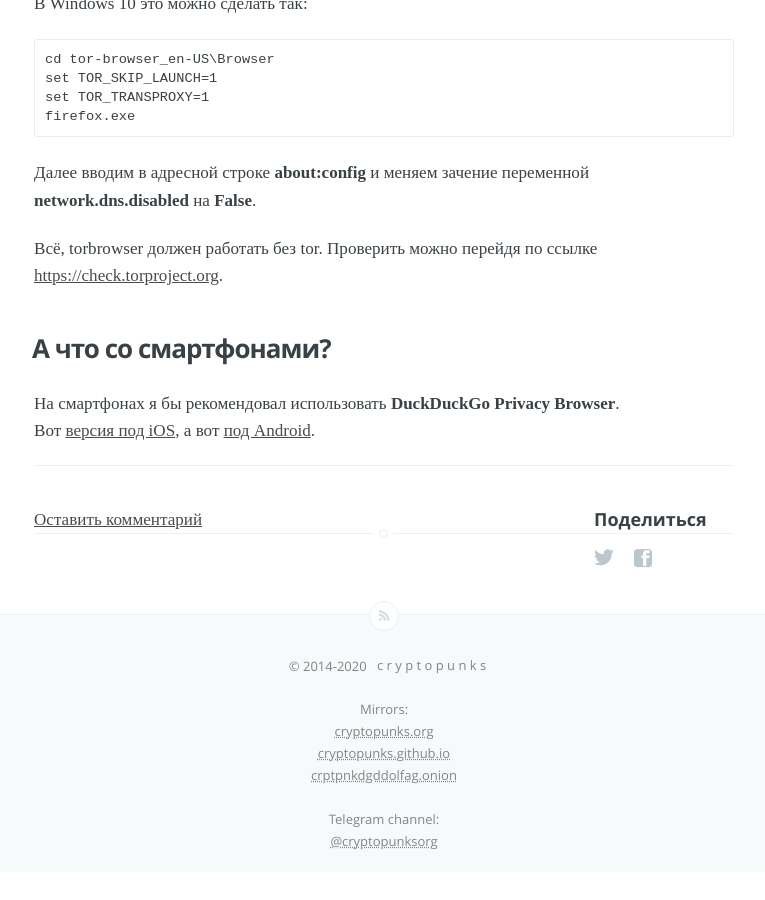
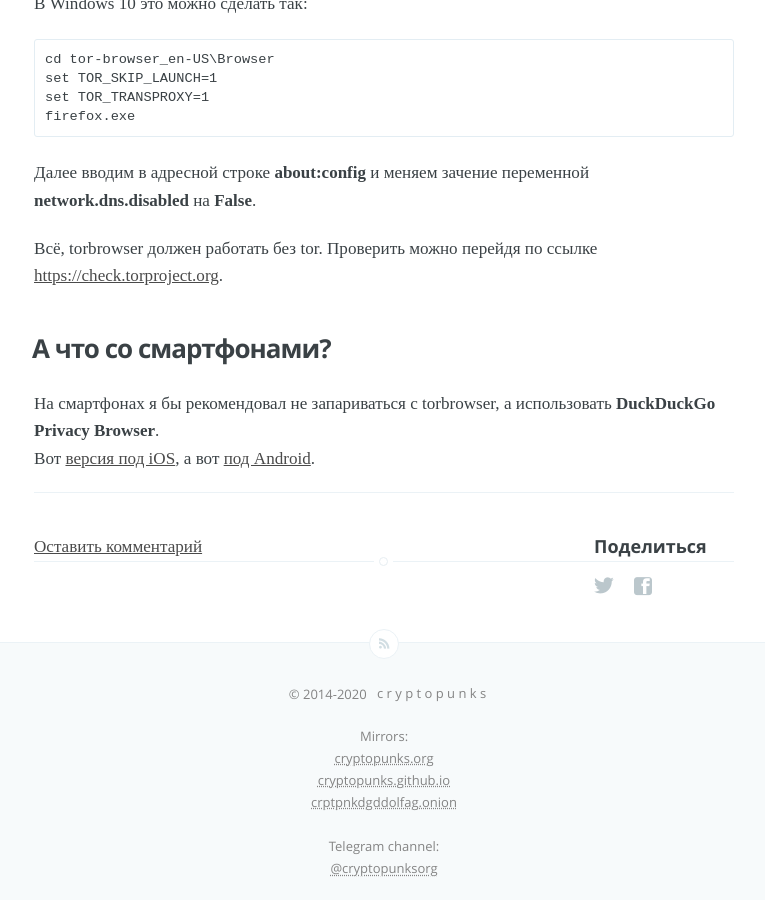
Before and after one commit to cryptopunks/cryptopunks.github.io, a Jekyll site: the page built from _posts/2020-10-31-torbrowser_without_tor.markdown, in a window 1280 px wide and 900 px high, scrolled down 1372 px. Shown: the whole window, without its empty margins (256-1021 px from the left). Built offline with Jekyll 4.4.1, drawn with Linux system fonts in a browser that asks for light colours; before the commit the page ends 2244 px from its top, so only the background shows below that; part of the change alters nothing that is shown.

```diff
--- a/_layouts/default.html
+++ b/_layouts/default.html
@@ -26,15 +26,6 @@
     <!-- Customisation  -->
     <link rel="stylesheet" type="text/css" href="/assets/css/main.css" />
 
-	<!-- Global site tag (gtag.js) - Google Analytics -->
-	<script async src="https://www.googletagmanager.com/gtag/js?id=UA-157611222-1"></script>
-	<script>
-	  window.dataLayer = window.dataLayer || [];
-	  function gtag(){dataLayer.push(arguments);}
-	  gtag('js', new Date());
-
-	  gtag('config', 'UA-157611222-1');
-	</script>
 </head>
 
 <body>
--- a/_posts/2020-10-31-torbrowser_without_tor.markdown
+++ b/_posts/2020-10-31-torbrowser_without_tor.markdown
@@ -49,5 +49,5 @@ firefox.exe
 
 ## А что со смартфонами?
 
-На смартфонах я бы рекомендовал использовать **DuckDuckGo Privacy Browser**. <br>
+На смартфонах я бы рекомендовал не запариваться с torbrowser, а использовать **DuckDuckGo Privacy Browser**. <br>
 Вот <a href="https://apps.apple.com/us/app/duckduckgo-privacy-browser/id663592361" target="_blank">версия под iOS</a>, а вот <a href="https://play.google.com/store/apps/details?id=com.duckduckgo.mobile.android&hl=en_US&gl=US" target="_blank">под Android</a>.
```
